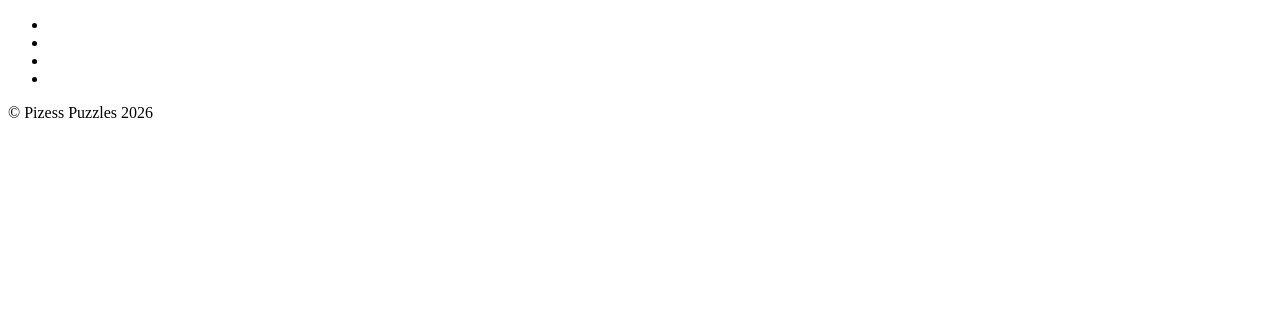
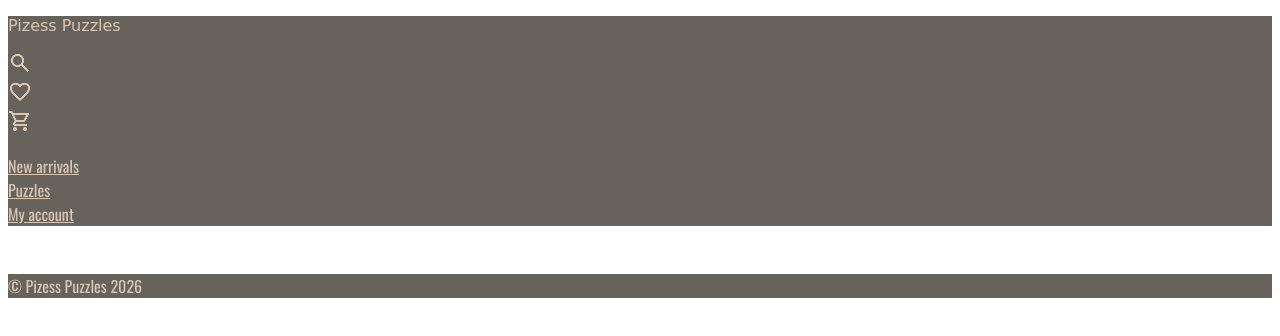
Before and after one commit to ximemendoza/Puzzle, a plain HTML site: page index.html in a window 1280 px wide. Drawn offline with nearby package versions, Linux system fonts and the light colour scheme; a web font is replaced by a local one.

Commit message:
Create the navegation, create the product page and begging to give basic style with css

```diff
--- a/css/main.css
+++ b/css/main.css
@@ -1,7 +1,8 @@
 /* elegir el tipo de letra para el documento */
 
-* {
-  .oswald-pfont {
+p,
+a,
+small {
   font-family: "Oswald", sans-serif;
   font-optical-sizing: auto;
   font-weight: 400;
@@ -9,4 +10,34 @@
   /*<weight>: Use a value from 200 to 700
   <uniquifier>: Use a unique and descriptive class name*/
 }
+
+/*HEADER*/
+
+#Logo {
+  font-family: "WindSong", cursive;
+  font-weight: 500;
+  font-style: normal;
+  color: #d8c7b5;
 }
+
+header {
+  background-color: #67625c;
+}
+ul {
+  list-style: none;
+  padding-left: 0%;
+}
+a {
+  color: #d8c7b5;
+}
+/*MAIN*/
+main {
+  background-color: #d8c7b5;
+}
+/*FOOTER*/
+footer {
+  margin-top: 3rem;
+  border: top 1px;
+  background-color: #67625c;
+  color: #d8c7b5;
+}
--- a/index.html
+++ b/index.html
@@ -8,22 +8,50 @@
     <link rel="preconnect" href="https://fonts.googleapis.com" />
     <link rel="preconnect" href="https://fonts.gstatic.com" crossorigin />
     <link
-      href="https://fonts.googleapis.com/css2?family=Oswald:wght@200..700&family=WindSong:wght@400;500&display=swap"
+      href="https://fonts.googleapis.com/css2?family=Oswald&family=WindSong:wght@500&display=swap"
       rel="stylesheet"
     />
   </head>
   <body>
     <header>
+      <p id="Logo">Pizess Puzzles</p>
       <nav>
         <ul>
-          <li></li>
-          <li></li>
-          <li></li>
-          <li></li>
+          <li>
+            <a href="#"
+              ><img
+                class="search-icon"
+                src="images/Search.png"
+                alt="Search icon"
+            /></a>
+          </li>
+          <li>
+            <a href="#"
+              ><img
+                class="heart-icon"
+                src="images/Heart.png"
+                alt="Favorites icon"
+            /></a>
+          </li>
+          <li>
+            <a href="#"
+              ><img
+                class="Cart-icon"
+                src="images/Scart.png"
+                alt="Shopping Cart icon"
+            /></a>
+          </li>
+        </ul>
+        <ul>
+          <a href="#"><li>New arrivals</li></a>
+          <a href="Products.html"><li>Puzzles</li></a>
+          <a href="#"><li>My account</li></a>
         </ul>
       </nav>
     </header>
     <main></main>
-    <footer>© Pizess Puzzles 2026</footer>
+    <footer>
+      <p>© Pizess Puzzles 2026</p>
+    </footer>
   </body>
 </html>
```
Also changed, not shown: Products.html (added), images/Heart.png (added), images/Scart.png (added), images/Search.png (added). Lines whose indentation alone changed are shown as unchanged.
